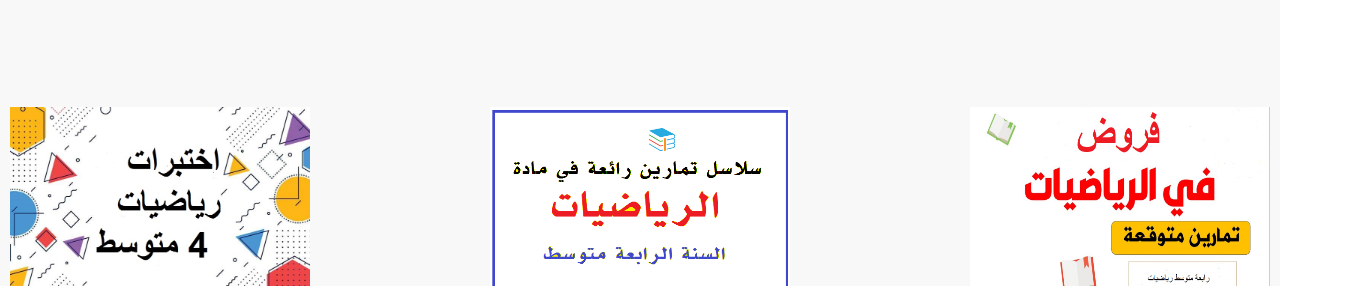
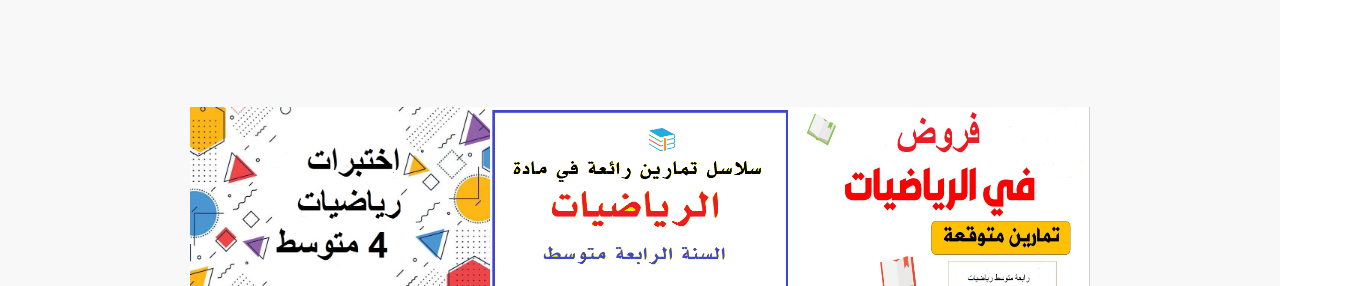
Before and after one commit to yaghmourassen/seo1, a plain HTML site: page index.html in a window 1280 px wide. Shown: the part 813-1099 px from the top of the page, 1360 px wide, since content can reach past the window. Drawn offline with Linux system fonts and the light colour scheme.

Commit message:
Update yp.css

```diff
--- a/yp.css
+++ b/yp.css
@@ -91,10 +91,11 @@ section {
     display: flex;
     justify-content: center;
     align-items: center;
+
 }
 
 .img-containerbc img, .img-containerbc2 img, .img-containerlc1 img, .img-containerlc2 img {
-    margin: 90px;
+  margin-top: 90px;
 }
 
 footer {
```
